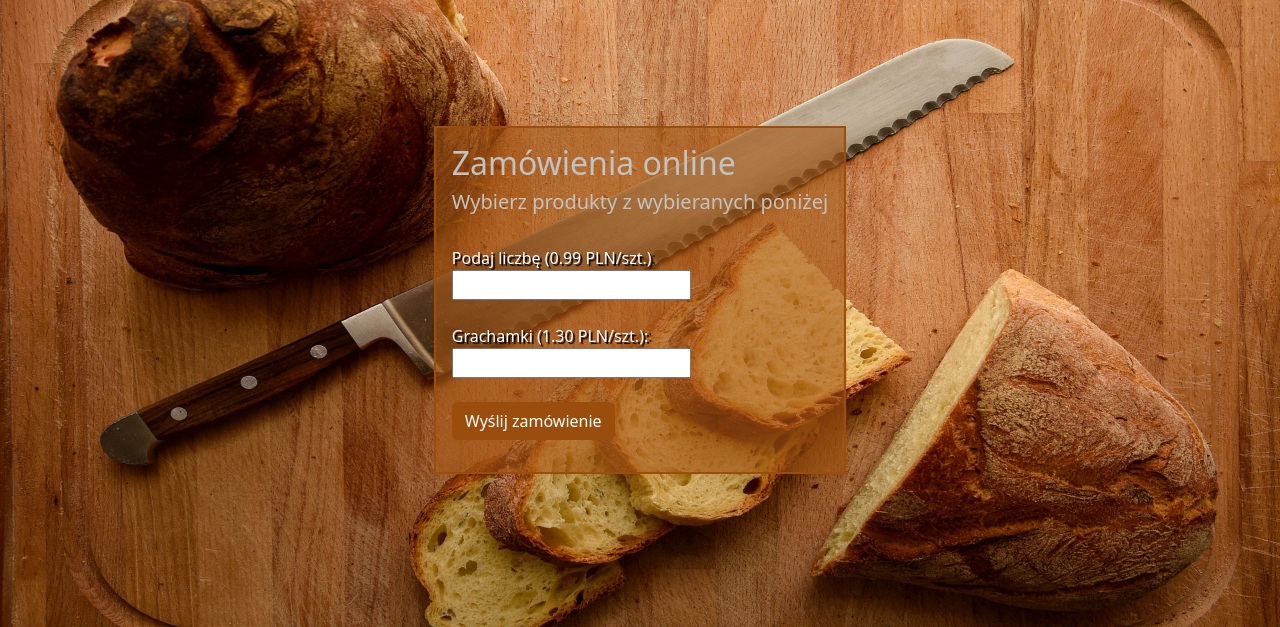
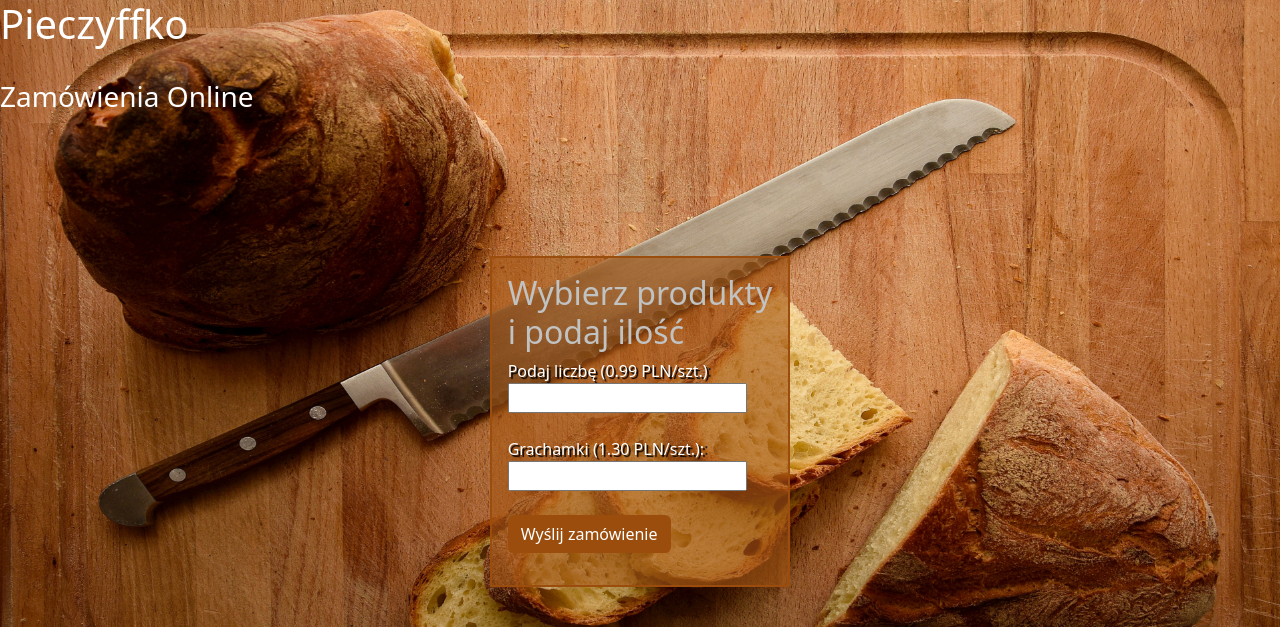
Before and after one commit to DarkoKa/Order-Form, a PHP site: page / in a window 1280 px wide. Shown: the top 627 px of the page. Run offline with PHP 8.4, Linux system fonts and the light colour scheme.

Commit message:
Add files via upload

```diff
--- a/index.php
+++ b/index.php
@@ -14,11 +14,13 @@
 
 <body class="bodyImg">
 
+  <h1 style="color: white;">Pieczyffko</h1><br>
+  <h3 style="color: white;">Zamówienia Online</h3>
+
   <div class="container-fluid d-flex align-items-center justify-content-center" style="height: 600px;">
     <div class="row">
         <div class="col-12 p-3 myStyleForm">
-          <h2>Zamówienia online</h2>
-          <h5>Wybierz produkty z wybieranych poniżej</h5> <br>
+          <h2>Wybierz produkty <br> i podaj ilość</h2>
 
         <form action="order_form.php" method="post" >
             <span class="myStyleTextInForm">Podaj liczbę (0.99 PLN/szt.)</span>:
```
